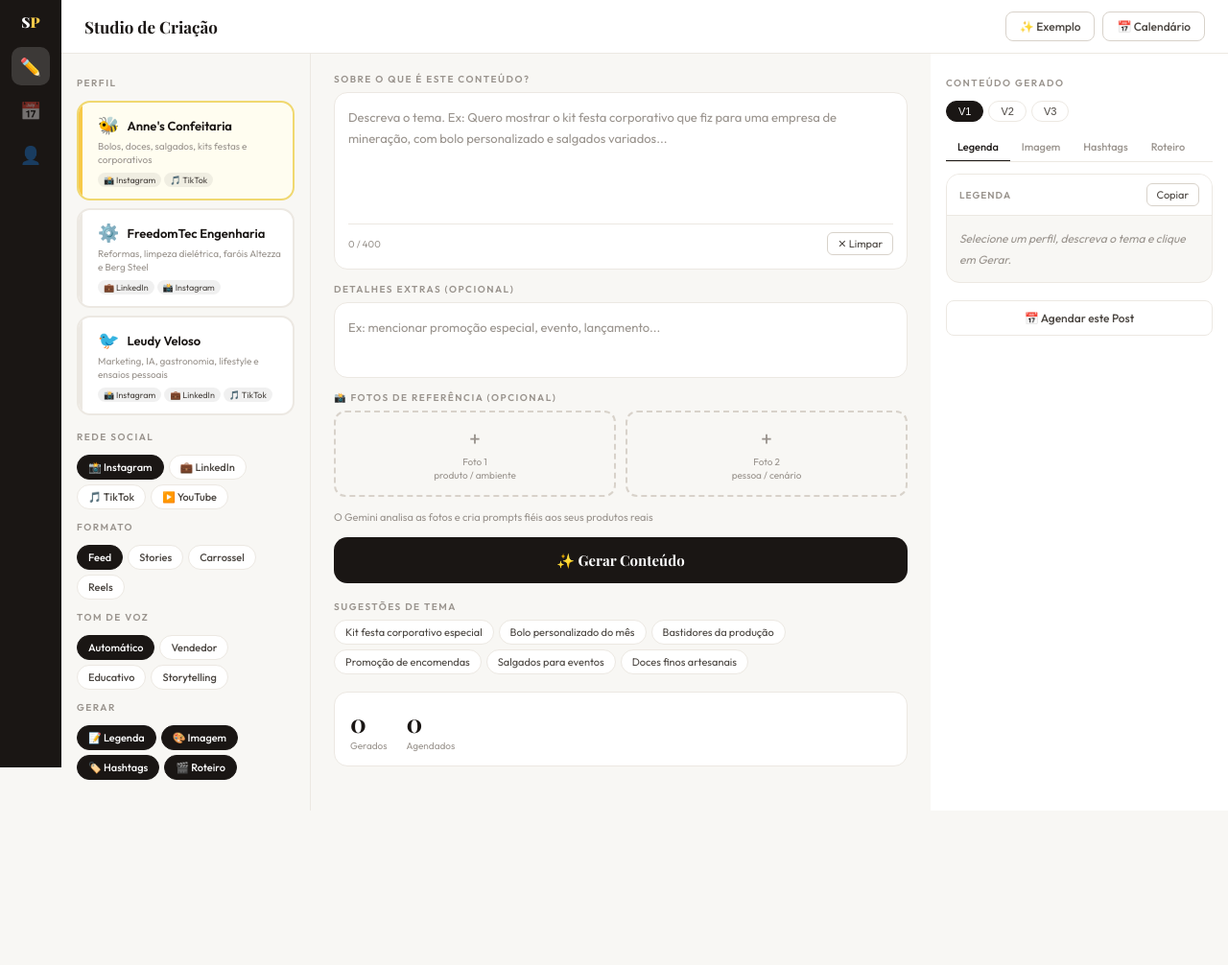
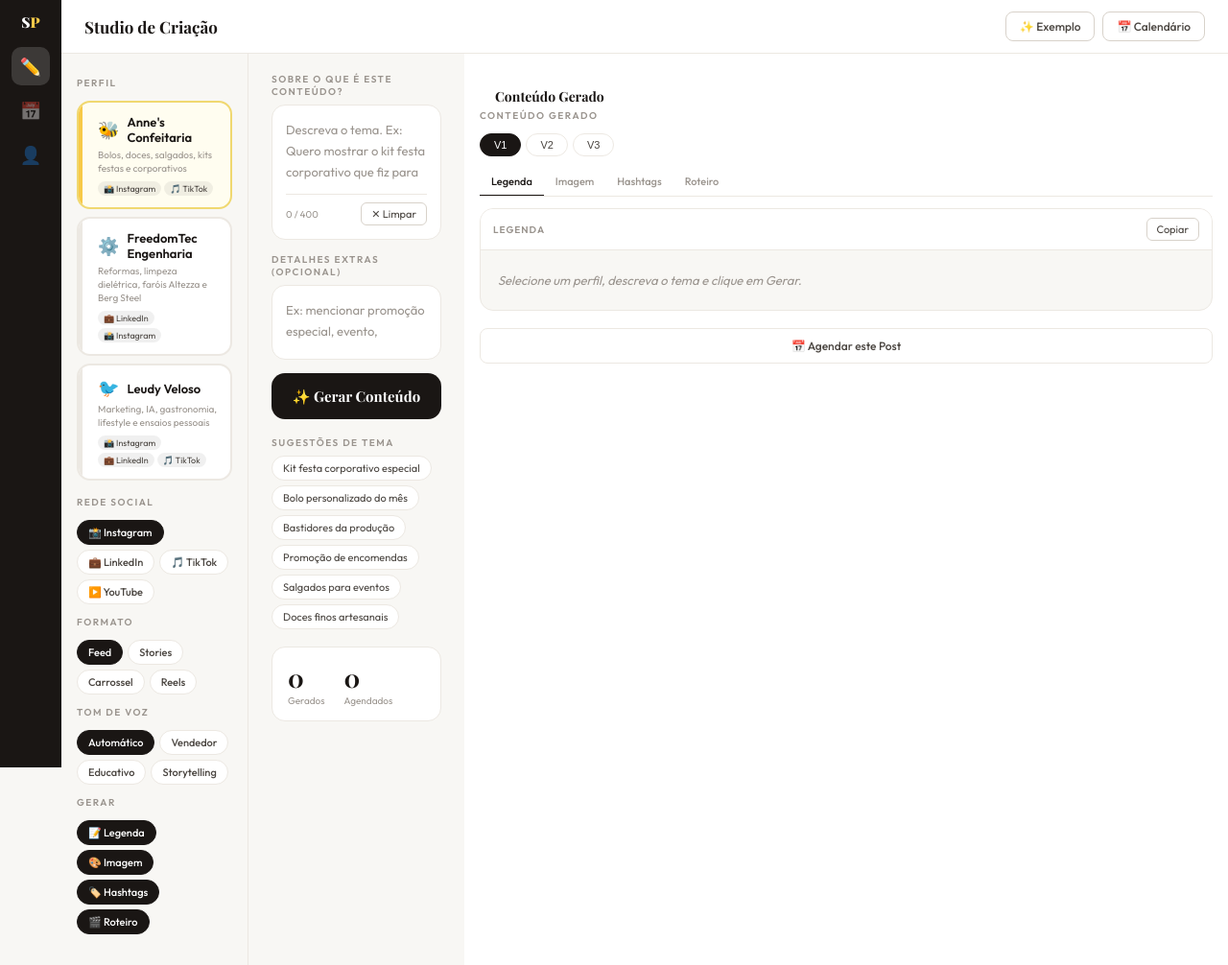
Before and after one commit to leudyveloso10-dev/studio-pro, a plain HTML site: page index.html in a window 1280 px wide. Shown: the whole page at 96% size. Before the commit the page ends 845 px from the top, so only its background shows below. Drawn offline with nearby package versions, Linux system fonts and the light colour scheme.

Commit message:
Update index.html

```diff
--- a/index.html
+++ b/index.html
@@ -48,7 +48,7 @@ body{background:var(--bg);color:var(--ink);font-family:'Outfit',sans-serif;min-h
 .page.on{display:flex;flex-direction:column;}
 
 /* ── STUDIO ── */
-.studio{display:grid;grid-template-columns:260px 1fr 310px;flex:1;min-height:0;}
+.studio{display:grid;grid-template-columns:195px 225px 1fr;flex:1;min-height:0;overflow:hidden;}
 .pnl{border-right:1px solid var(--border);overflow-y:auto;padding:20px 16px;}
 .pnl:last-child{border-right:none;}
 .pt{font-size:10px;font-weight:600;letter-spacing:1.5px;text-transform:uppercase;color:var(--ink3);margin-bottom:12px;margin-top:4px;}
@@ -130,7 +130,7 @@ textarea::placeholder{color:var(--ink3);}
 .ob-l{font-size:10px;font-weight:600;color:var(--ink3);text-transform:uppercase;letter-spacing:1px;}
 .cb{padding:4px 10px;border-radius:6px;border:1px solid var(--border2);background:var(--white);font-size:11px;cursor:pointer;color:var(--ink2);transition:all .18s;font-family:'Outfit',sans-serif;}
 .cb:hover{background:var(--ink);color:white;border-color:var(--ink);}
-.ob-b{padding:13px;font-size:12px;line-height:1.8;color:var(--ink);white-space:pre-wrap;max-height:280px;overflow-y:auto;}
+.ob-b{padding:18px;font-size:13px;line-height:2;color:var(--ink);white-space:pre-wrap;}
 .ob-b.code{font-family:monospace;font-size:11px;color:#185fa5;background:#f0f4ff;}
 
 /* ── HASHTAGS ── */
@@ -215,6 +215,18 @@ textarea::placeholder{color:var(--ink3);}
 /* ── ERROR BOX ── */
 .err{background:#fdf0f0;border:1px solid #f5c0c0;border-radius:10px;padding:12px 14px;font-size:12px;color:#8b0000;line-height:1.6;margin-bottom:10px;}
 
+
+/* Profile accent bar */
+.accent-bar{height:3px;width:100%;transition:background .3s;}
+.accent-annes{background:linear-gradient(90deg,#F7C948,#3DBFA8);}
+.accent-ftec{background:linear-gradient(90deg,#0d1f2d,#c9a84c);}
+.accent-leudy{background:linear-gradient(90deg,#8b0000,#c9a84c);}
+/* Bigger version buttons */
+.vb{padding:5px 14px;border-radius:20px;border:1.5px solid var(--border);background:var(--white);font-size:11px;font-weight:500;cursor:pointer;color:var(--ink2);transition:all .18s;}
+.vb.on{background:var(--ink);color:white;border-color:var(--ink);}
+/* Output title row */
+.out-title-row{display:flex;align-items:center;justify-content:space-between;padding:12px 16px 0;}
+.out-title{font-family:'Playfair Display',serif;font-size:14px;font-weight:700;}
 ::-webkit-scrollbar{width:3px}
 ::-webkit-scrollbar-thumb{background:var(--border2);border-radius:3px}
 </style>
@@ -302,7 +314,7 @@ textarea::placeholder{color:var(--ink3);}
         <div class="mid">
           <label class="fl">Sobre o que é este conteúdo?</label>
           <div class="tw">
-            <textarea id="prompt" rows="5" maxlength="400" oninput="uc(this)"
+            <textarea id="prompt" rows="3" maxlength="400" oninput="uc(this)"
               placeholder="Descreva o tema. Ex: Quero mostrar o kit festa corporativo que fiz para uma empresa de mineração, com bolo personalizado e salgados variados..."></textarea>
             <div class="tf">
               <span class="cc" id="cc">0 / 400</span>
@@ -315,20 +327,7 @@ textarea::placeholder{color:var(--ink3);}
             <textarea id="extra" rows="2" maxlength="150" placeholder="Ex: mencionar promoção especial, evento, lançamento..."></textarea>
           </div>
 
-          <label class="fl">📸 Fotos de referência (opcional)</label>
-          <div class="img-upload-row">
-            <label class="img-slot" id="slot1" for="file1">
-              <input type="file" id="file1" accept="image/*" style="display:none" onchange="handleImg(1,this)">
-              <div id="s1c"><div class="img-slot-icon">+</div><div class="img-slot-label">Foto 1<br>produto / ambiente</div></div>
-            </label>
-            <label class="img-slot" id="slot2" for="file2">
-              <input type="file" id="file2" accept="image/*" style="display:none" onchange="handleImg(2,this)">
-              <div id="s2c"><div class="img-slot-icon">+</div><div class="img-slot-label">Foto 2<br>pessoa / cenário</div></div>
-            </label>
-          </div>
-          <p style="font-size:11px;color:var(--ink3);margin-bottom:14px;">O Gemini analisa as fotos e cria prompts fiéis aos seus produtos reais</p>
-
-          <button class="gb" id="gbtn" onclick="gen()">✨ Gerar Conteúdo</button>
+                    <button class="gb" id="gbtn" onclick="gen()">✨ Gerar Conteúdo</button>
 
           <div style="margin-top:18px">
             <label class="fl">Sugestões de tema</label>
@@ -343,6 +342,8 @@ textarea::placeholder{color:var(--ink3);}
 
         <!-- OUTPUT -->
         <div class="op-pnl">
+          <div class="accent-bar" id="accent-bar"></div>
+          <div class="out-title-row"><div class="out-title">Conteúdo Gerado</div></div>
           <div class="pt">Conteúdo Gerado</div>
           <div class="vr">
             <button class="vb on" onclick="sv(this,0)">V1</button>
@@ -519,7 +520,7 @@ textarea::placeholder{color:var(--ink3);}
 const PR = {
   annes:{
     name:"Anne's Confeitaria", em:'🐝', ec:'ev-annes',
-    color:'var(--annes-dark)', btnCls:'annes-btn',
+    color:'var(--annes-dark)', btnCls:'annes-btn', accent:'annes',
     sugs:['Kit festa corporativo especial','Bolo personalizado do mês','Bastidores da produção','Promoção de encomendas','Salgados para eventos','Doces finos artesanais']
   },
   ftec:{
@@ -604,6 +605,7 @@ function selP(el){
   S.p=k;
   const btn=document.getElementById('gbtn');
   btn.className='gb '+PR[k].btnCls;
+  const ab=document.getElementById('accent-bar');if(ab)ab.className='accent-bar accent-'+k;
   renderSugs();
 }
 
```
